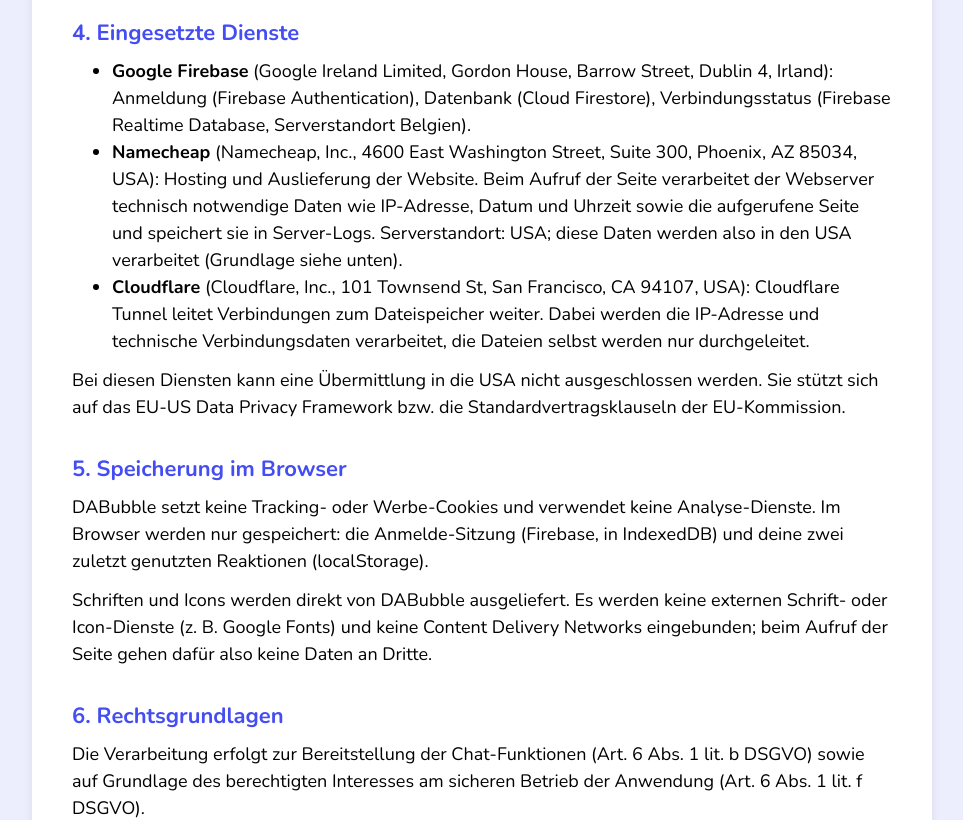
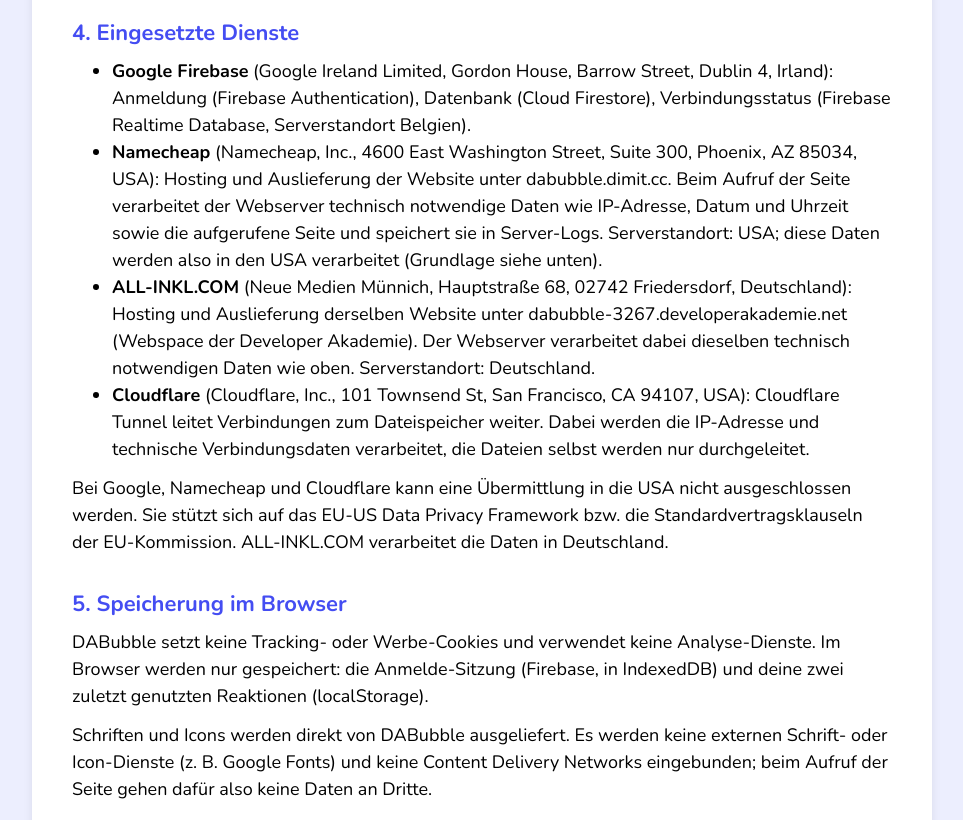
Before and after one commit to milosdimi/DABubbleNew, an Angular app: page /privacy in a window 1280 px wide. Shown: the part 1180-2000 px from the top of the page, without its empty margins (158-1121 px from the left). Built offline with nearby package versions, Linux system fonts and the light colour scheme; no server answers.

Commit message:
Name ALL-INKL as host of the Developer Akademie domain in the privacy policy
The same site now also runs on dabubble-3267.developerakademie.net
(ALL-INKL.COM, servers in Germany); Namecheap is named for
dabubble.dimit.cc, and the US transfer note lists only the US services.

```diff
--- a/src/app/pages/privacy/privacy.html
+++ b/src/app/pages/privacy/privacy.html
@@ -71,10 +71,18 @@
         Verbindungsstatus (Firebase Realtime Database, Serverstandort Belgien).
       </li>
       <li>
-        <strong>Namecheap</strong> (Namecheap, Inc., 4600 East Washington Street, Suite 300, Phoenix, AZ 85034, USA): Hosting und Auslieferung
-        der Website. Beim Aufruf der Seite verarbeitet der Webserver technisch notwendige Daten wie
+        <strong>Namecheap</strong> (Namecheap, Inc., 4600 East Washington Street, Suite 300,
+        Phoenix, AZ 85034, USA): Hosting und Auslieferung der Website unter dabubble.dimit.cc.
+        Beim Aufruf der Seite verarbeitet der Webserver technisch notwendige Daten wie
         IP-Adresse, Datum und Uhrzeit sowie die aufgerufene Seite und speichert sie in Server-Logs.
         Serverstandort: USA; diese Daten werden also in den USA verarbeitet (Grundlage siehe unten).
+      </li>
+      <li>
+        <strong>ALL-INKL.COM</strong> (Neue Medien Münnich, Hauptstraße 68, 02742 Friedersdorf,
+        Deutschland): Hosting und Auslieferung derselben Website unter
+        dabubble-3267.developerakademie.net (Webspace der Developer Akademie). Der Webserver
+        verarbeitet dabei dieselben technisch notwendigen Daten wie oben. Serverstandort:
+        Deutschland.
       </li>
       <li>
         <strong>Cloudflare</strong> (Cloudflare, Inc., 101 Townsend St, San Francisco, CA 94107,
@@ -84,9 +92,10 @@
       </li>
     </ul>
     <p>
-      Bei diesen Diensten kann eine Übermittlung in die USA nicht ausgeschlossen werden. Sie
-      stützt sich auf das EU-US Data Privacy Framework bzw. die Standardvertragsklauseln der
-      EU-Kommission.
+      Bei Google, Namecheap und Cloudflare kann eine Übermittlung in die USA nicht ausgeschlossen
+      werden. Sie stützt sich auf das EU-US Data Privacy Framework bzw. die
+      Standardvertragsklauseln der EU-Kommission. ALL-INKL.COM verarbeitet die Daten in
+      Deutschland.
     </p>
 
     <h2>5. Speicherung im Browser</h2>
@@ -123,7 +132,7 @@
       1030 Wien (www.dsb.gv.at).
     </p>
 
-    <p class="legal__updated">Stand: September 2026</p>
+    <p class="legal__updated">Stand: Oktober 2026</p>
   </main>
 
   <app-footer />
```
